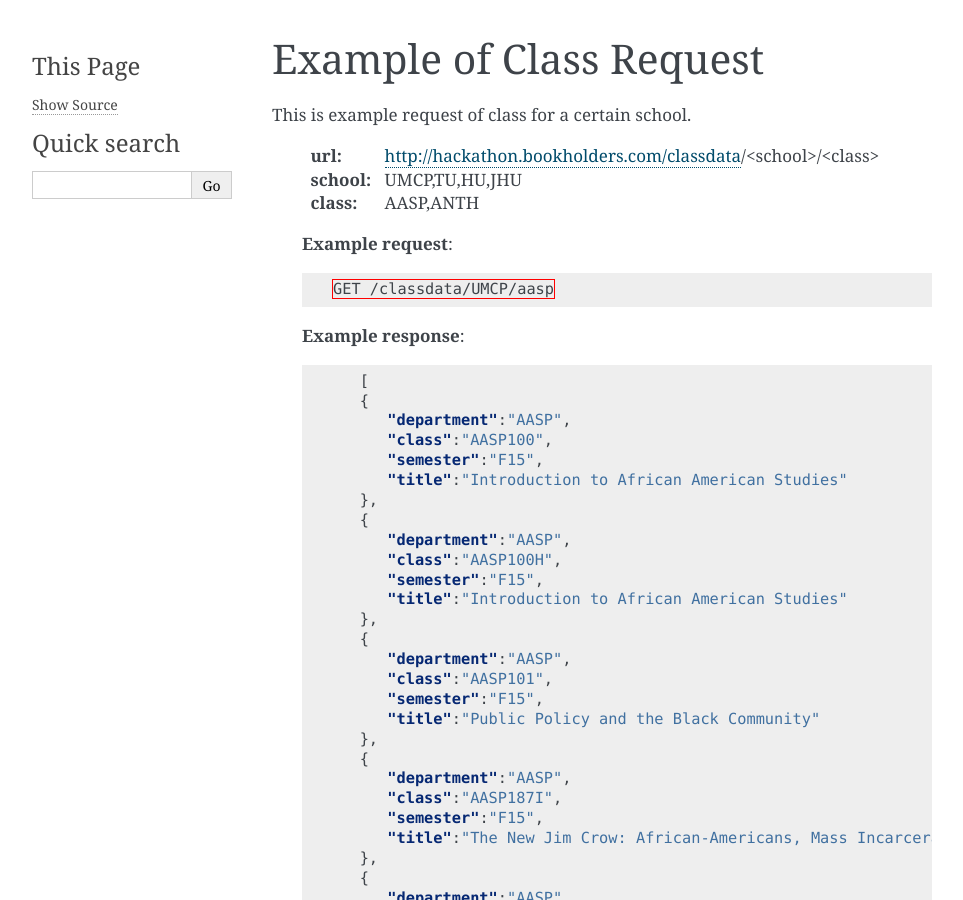
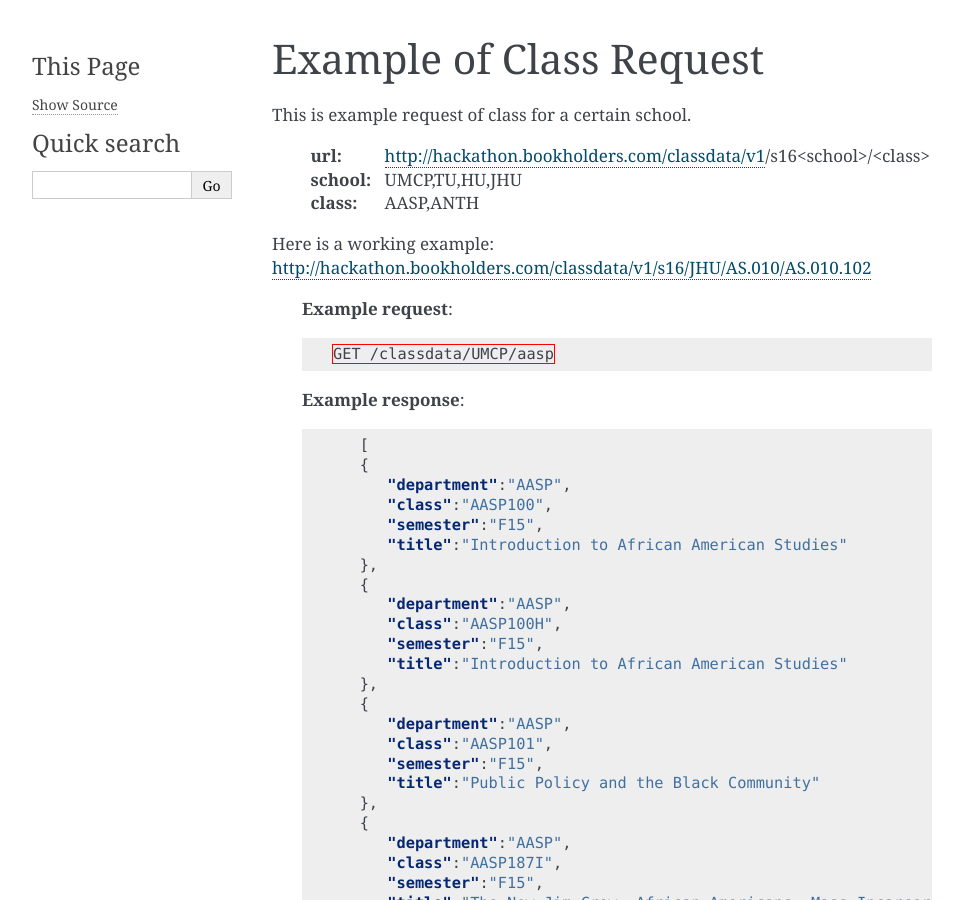
Before and after one commit to bookholders/classdataapi, a Sphinx documentation site: the page built from docs/class.rst, in a window 1280 px wide and 900 px high. Shown: the whole window, without its empty margins (148-1111 px from the left). Built offline with Sphinx 7.4.7, drawn with Linux system fonts in a browser that asks for light colours.

Commit message:
Update class.rst

```diff
--- a/docs/class.rst
+++ b/docs/class.rst
@@ -6,9 +6,12 @@
 
 This is example request of class for a certain school.
 
-  :url: http://hackathon.bookholders.com/classdata/<school>/<class>
+  :url: http://hackathon.bookholders.com/classdata/v1/s16<school>/<class>
   :school: UMCP,TU,HU,JHU
   :class: AASP,ANTH
+
+Here is a working example:
+http://hackathon.bookholders.com/classdata/v1/s16/JHU/AS.010/AS.010.102
 
 
   **Example request**:
```
